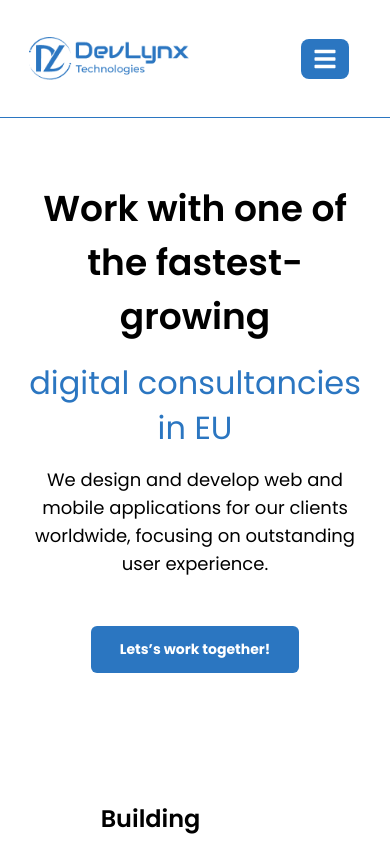
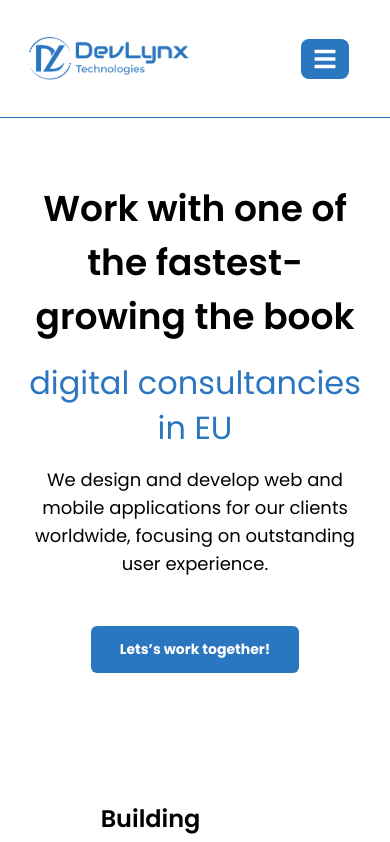
Before and after one commit to mohsin8888/Devlynx, a React (Create React App) app: page /about in a window 390 px wide. Shown: the top 842 px of the page. Built offline with nearby package versions, Linux system fonts and the light colour scheme.

Commit message:
responsive

```diff
--- a/src/pages/About.jsx
+++ b/src/pages/About.jsx
@@ -17,7 +17,7 @@ const About = () => {
       <MainWrapper CustomClass={"px-4"}>
         <div className="max-[95%] mx-auto text-center">
           <h2 className="text-4xl poppins font-[600] leading-[54px]  mb-4 text-[#000]">
-            Work with one of the fastest-growing
+            Work with one of the fastest-growing  the book
           </h2>
           <h3 className="text-[2rem]  poppins font-[400] sm:font-[600] leading-[45px]  text-[#2B76C1] mb-4">
             digital consultancies in EU
```
